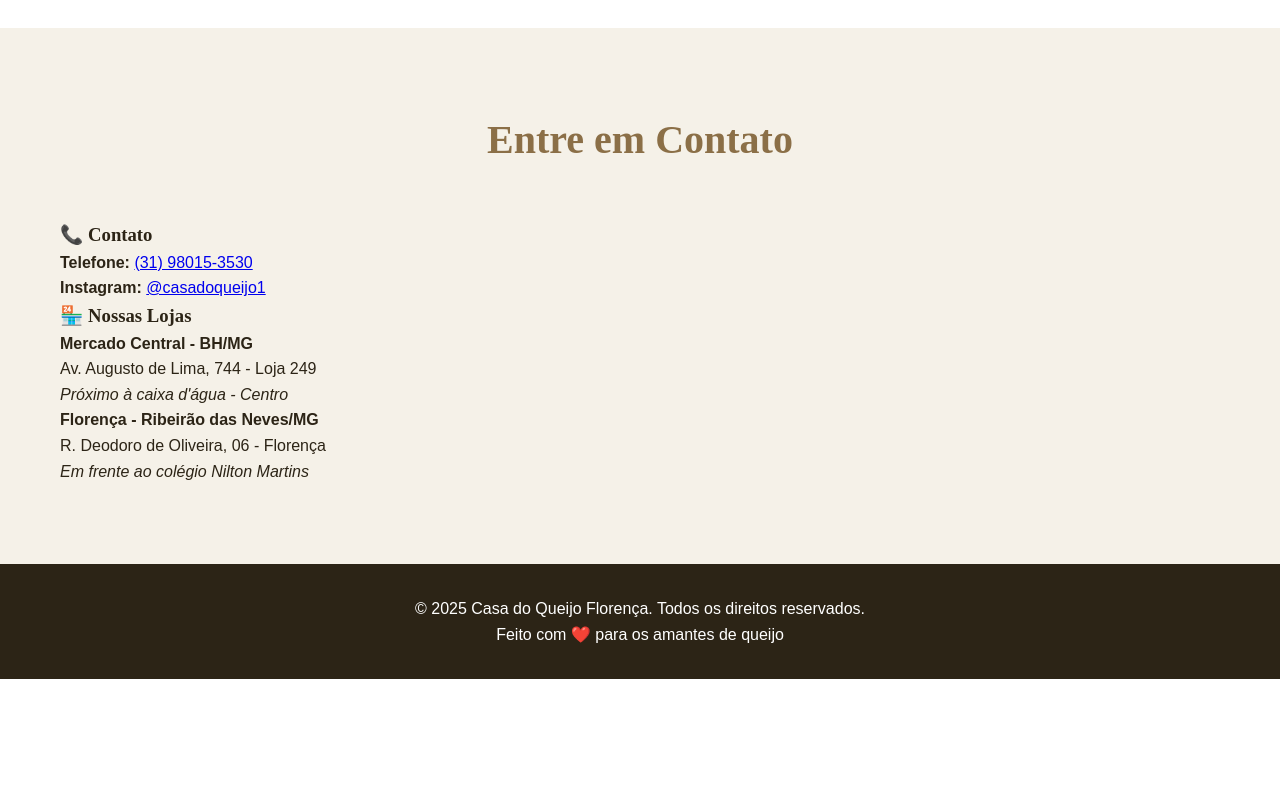
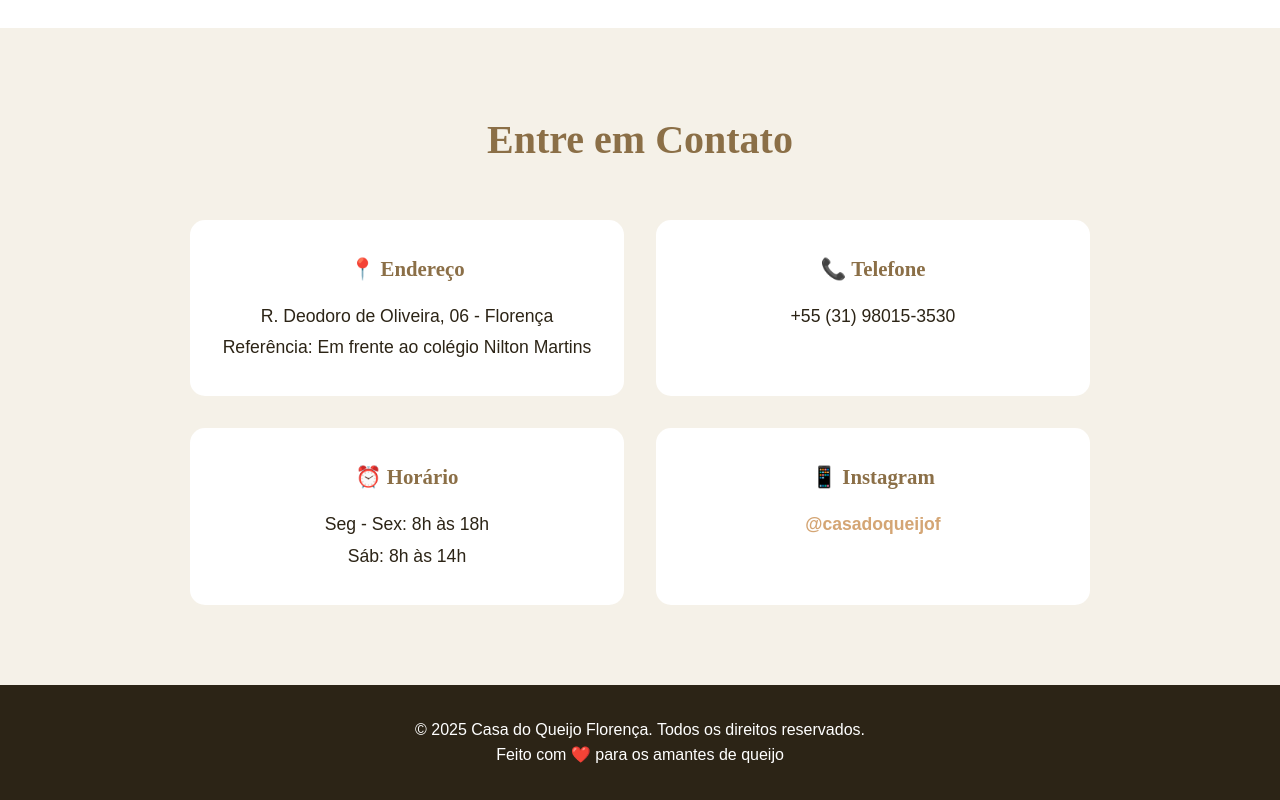
Before and after one commit to a3-luz/Casadoqueijoof, a plain HTML site: page index.html in a window 1280 px wide. Shown: the part 2397-3197 px from the top of the page. Before the commit the page ends 3076 px from the top, so only its background shows below. Drawn offline with Linux system fonts and the light colour scheme.

Commit message:
Update index.html

```diff
--- a/index.html
+++ b/index.html
@@ -107,25 +107,27 @@
     <section id="contato" class="contato">
         <div class="container">
             <h2>Entre em Contato</h2>
-            <div class="contact-info">
-    <h3>📞 Contato</h3>
-    <p><strong>Telefone:</strong> <a href="tel:31380153530">(31) 98015-3530</a></p>
-    <p><strong>Instagram:</strong> <a href="https://instagram.com/casadoqueijo1">@casadoqueijo1</a></p>
-</div>
-
-<div class="address">
-    <h3>🏪 Nossas Lojas</h3>
-    <div class="store">
-        <h4>Mercado Central - BH/MG</h4>
-        <p>Av. Augusto de Lima, 744 - Loja 249</p>
-        <p><em>Próximo à caixa d'água - Centro</em></p>
-    </div>
-    <div class="store">
-        <h4>Florença - Ribeirão das Neves/MG</h4>
-        <p>R. Deodoro de Oliveira, 06 - Florença</p>
-        <p><em>Em frente ao colégio Nilton Martins</em></p>
-    </div>
-</div>
+            <div class="contato-info">
+                <div class="info-item">
+                    <h3>📍 Endereço</h3>
+                    <p>
+                        R. Deodoro de Oliveira, 06 - Florença
+                        Referência: Em frente ao colégio Nilton Martins
+                </p>
+                </div>
+                <div class="info-item">
+                    <h3>📞 Telefone</h3>
+                    <p>+55 (31) 98015-3530</p>
+                </div>
+                <div class="info-item">
+                    <h3>⏰ Horário</h3>
+                    <p>Seg - Sex: 8h às 18h<br>Sáb: 8h às 14h</p>
+                </div>
+                <div class="info-item">
+                    <h3>📱 Instagram</h3>
+                    <p><a href="https://www.instagram.com/casadoqueijof/" target="_blank">@casadoqueijof</a></p>
+                </div>
+            </div>
         </div>
     </section>
 
```
